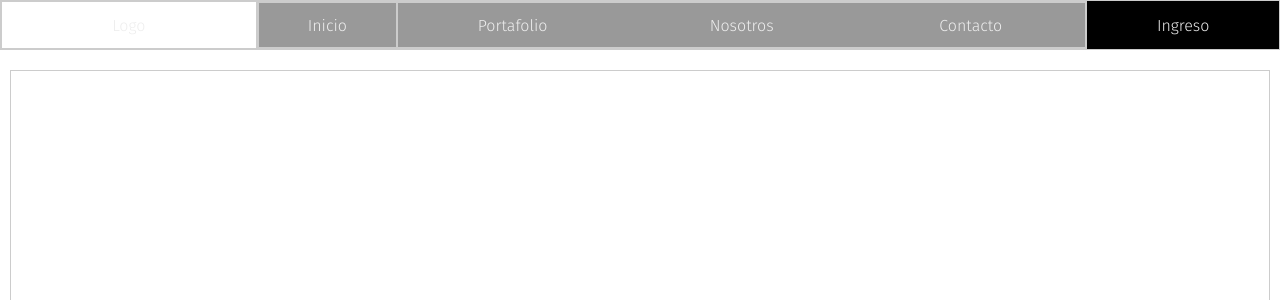
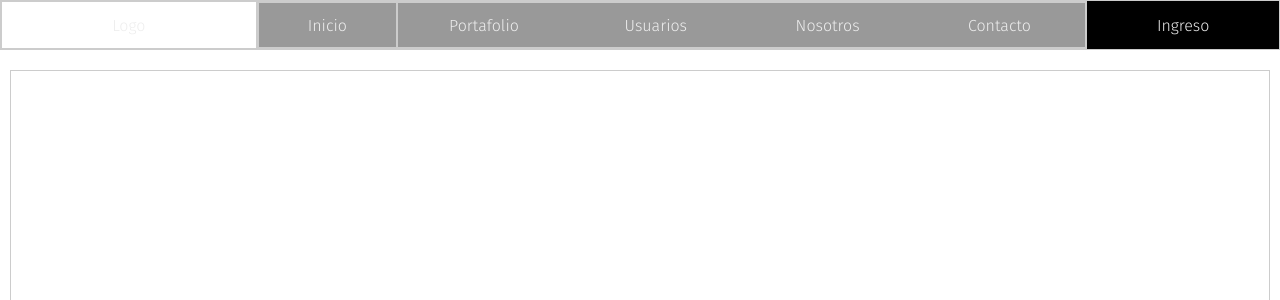
Before and after one commit to DyLan03031819/Proyecto_gestion_domicilios_web, a PHP site: page / in a window 1280 px wide. Shown: the top 300 px of the page. Run offline with PHP 8.4, Linux system fonts and the light colour scheme.

Commit message:
Se coloco opcion Usuarios

```diff
--- a/views/Company/header.view.php
+++ b/views/Company/header.view.php
@@ -19,6 +19,7 @@
                 </div>
                 <div class="borde navega">
                     <a href="">Portafolio</a>
+                    <a href="">Usuarios</a>
                     <a href="">Nosotros</a>
                     <a href="">Contacto</a>
                 </div>
```
